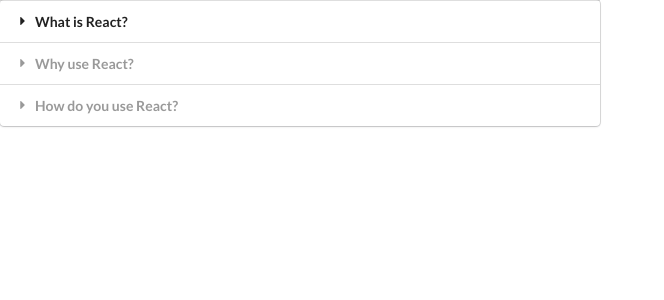
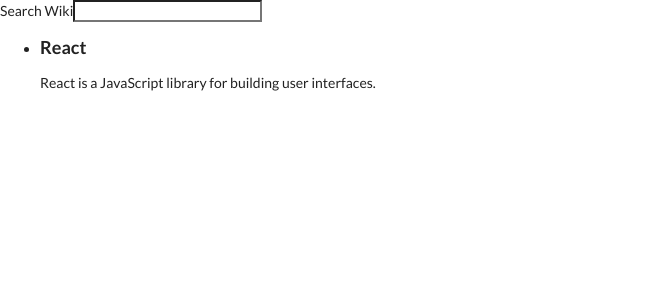
Before and after one commit to jeesewu/Widgets, a React (Create React App) app: page / in a window 1280 px wide. Shown: the top 300 px of the page, without its empty margins (0-664 px from the left). Built offline with nearby package versions, Linux system fonts and the light colour scheme.

Commit message:
search Wiki API

```diff
--- a/package.json
+++ b/package.json
@@ -6,6 +6,7 @@
     "@testing-library/jest-dom": "^5.11.4",
     "@testing-library/react": "^11.1.0",
     "@testing-library/user-event": "^12.1.10",
+    "axios": "^0.21.1",
     "react": "^17.0.2",
     "react-dom": "^17.0.2",
     "react-scripts": "4.0.3",
--- a/src/App.js
+++ b/src/App.js
@@ -1,6 +1,7 @@
 import React from "react";
 
 import Accordion from "./components/Accordion";
+import Search from "./components/Search";
 
 const items = [
   {
@@ -20,7 +21,7 @@
 const App = () => {
   return (
     <div>
-      <Accordion items={items} />
+      <Search />
     </div>
   );
 };
--- /dev/null
+++ b/src/components/Search.js
@@ -0,0 +1,42 @@
+import React, { useState } from "react";
+import axios from "axios";
+
+const Search = () => {
+  const [term, setTerm] = useState("");
+
+  const handleTermChange = (event) => {
+    setTerm(event.target.value);
+  };
+
+  const handleFormSubmit = async (event) => {
+    event.preventDefault();
+    const response = await axios.get("https://en.wikipedia.org/w/api.php", {
+      params: {
+        action: "query",
+        list: "search",
+        origin: "*",
+        format: "json",
+        srsearch: term,
+      },
+    });
+
+    console.log(response);
+  };
+
+  return (
+    <div>
+      <form onSubmit={handleFormSubmit}>
+        <label>Search Wiki</label>
+        <input type="text" value={term} onChange={handleTermChange} />
+      </form>
+      <ul>
+        <li>
+          <h3>React</h3>
+          <p>React is a JavaScript library for building user interfaces.</p>
+        </li>
+      </ul>
+    </div>
+  );
+};
+
+export default Search;
```
Also changed, not shown: 2 other files (tests, documents, lock files or other folders).
